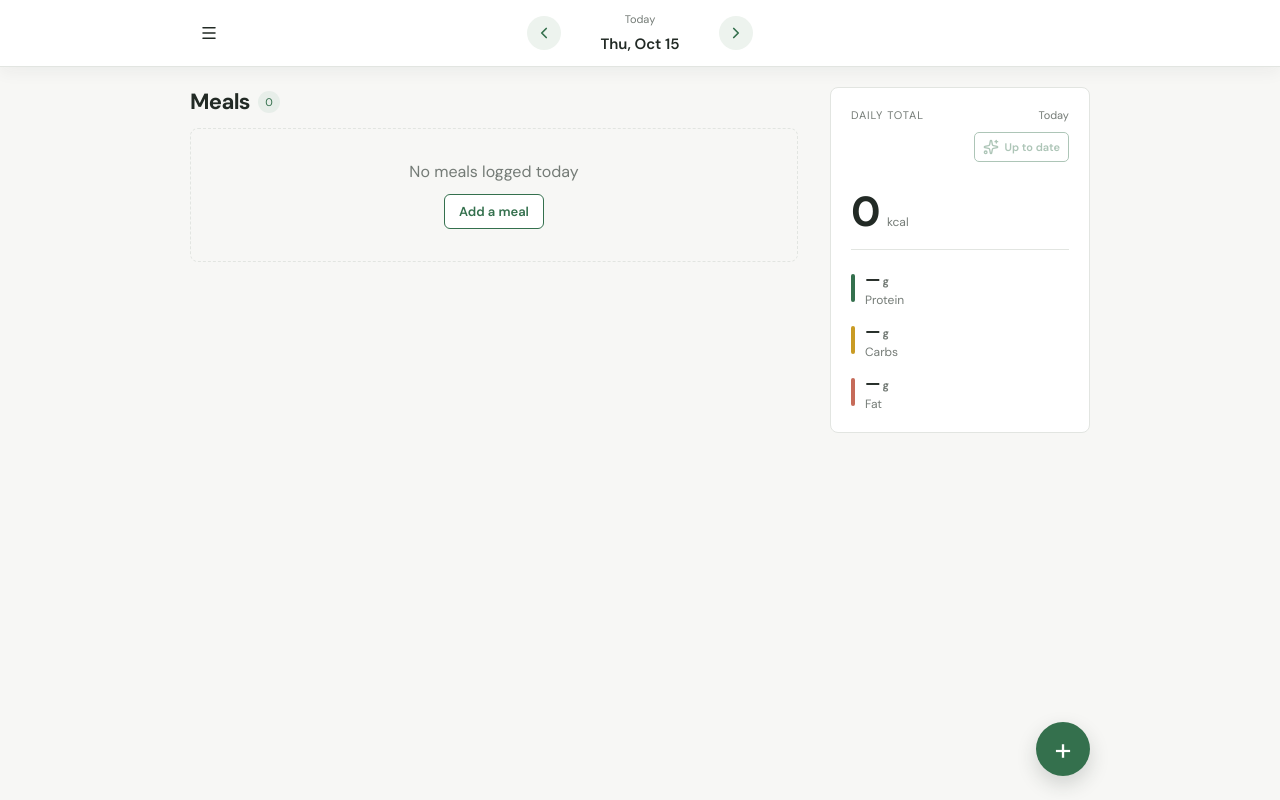
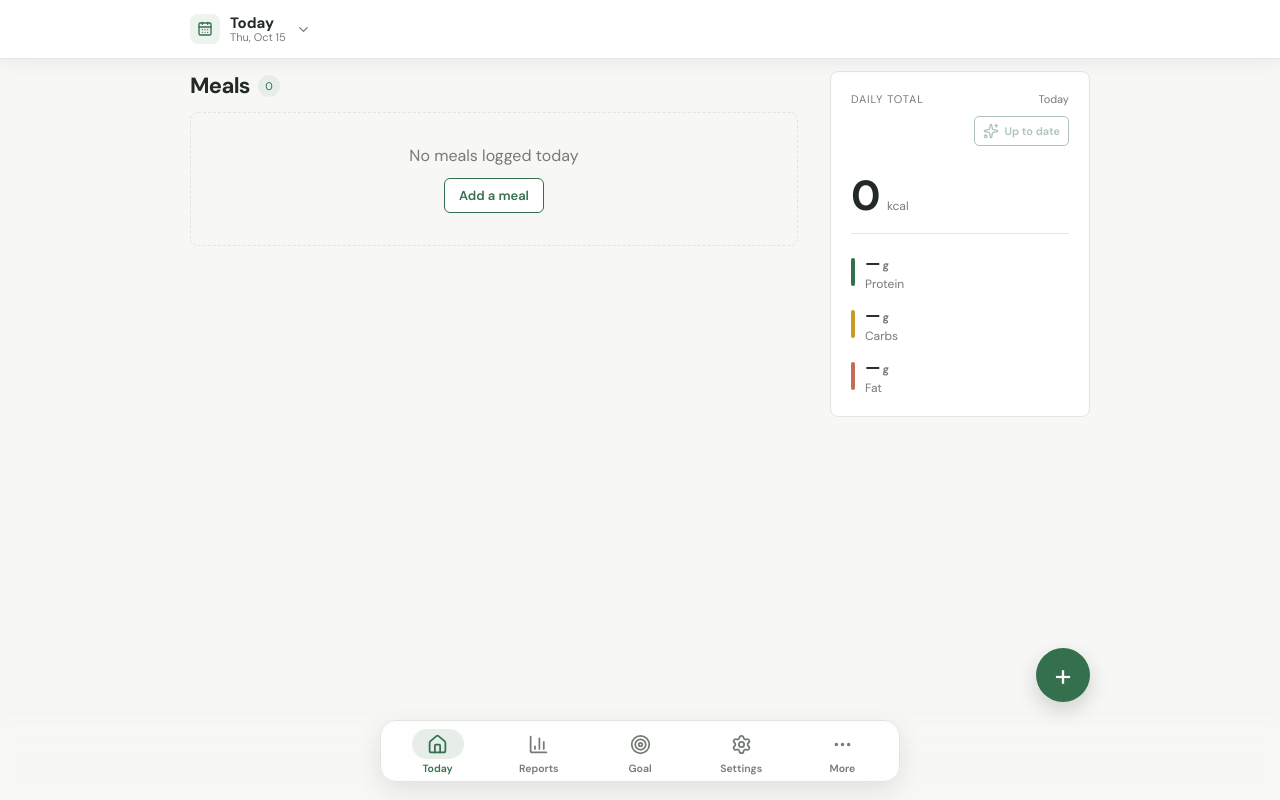
Before and after one commit to ButuzaCalin/daily-fuel, a React (Vite) app: page / in a window 1280 px wide. Built offline with nearby package versions, Linux system fonts and the light colour scheme.

Commit message:
Use as default

```diff
--- a/src/App.jsx
+++ b/src/App.jsx
@@ -404,9 +404,10 @@ export function App() {
 
   function logout() { setMenuOpen(false); }
 
-  useLayoutEffect(() => { document.documentElement.dataset.nav = settings.navigation === 'dock' ? 'dock' : 'classic'; }, [settings.navigation]);
+  useLayoutEffect(() => { document.documentElement.dataset.nav = settings.navigation === 'legacy' ? 'legacy' : 'dock'; }, [settings.navigation]);
 
-  const dockNav = settings.navigation === 'dock';
+  // The dock is the default; anything but an explicit 'legacy' choice (including the old 'classic' value) gets it.
+  const dockNav = settings.navigation !== 'legacy';
   const dock = dockNav && route !== 'not-found' ? <Dock route={route} goal={goal} order={settings.dockOrder} onNavigate={navigate} /> : null;
   return <>{renderPage()}{dock}</>;
 
--- a/src/features/ai/settings.js
+++ b/src/features/ai/settings.js
@@ -1,4 +1,4 @@
-export const defaultSettings = { aiMode: 'manual', proxyUrl: '', proxyUsername: '', proxyKey: '', provider: 'google', googleKey: '', googleModel: 'gemini-3.5-flash-lite', openaiKey: '', openaiModel: 'gpt-4o-mini', mealOrder: 'asc', navigation: 'classic' };
+export const defaultSettings = { aiMode: 'manual', proxyUrl: '', proxyUsername: '', proxyKey: '', provider: 'google', googleKey: '', googleModel: 'gemini-3.5-flash-lite', openaiKey: '', openaiModel: 'gpt-4o-mini', mealOrder: 'asc', navigation: 'dock' };
 
 export const aiModeLabels = { proxy: 'Setup code', manual: 'Own API key' };
 
--- a/src/features/settings/GeneralPanel.jsx
+++ b/src/features/settings/GeneralPanel.jsx
@@ -18,12 +18,12 @@ export function GeneralPanel({ goal, setGoal, settings, setSettings, notify }) {
       notify(error.message || 'The update failed.', 'error');
     }
   }
-  const navigation = settings?.navigation === 'dock' ? 'dock' : 'classic';
+  const navigation = settings?.navigation === 'legacy' ? 'legacy' : 'dock';
   return <>
     <section className="settings-form settings-navigation">
       <div className="goal-section-heading"><h2>Navigation</h2><p>{navigation === 'dock' ? 'Pages sit in a bar at the bottom of the screen, within reach of your thumb.' : 'Pages open from the menu button in the top left corner.'}</p></div>
       <div className="objective-toggle" role="radiogroup" aria-label="Navigation">
-        {[['classic', 'Classic menu'], ['dock', 'Bottom dock']].map(([value, label]) => <button className={navigation === value ? 'active' : ''} type="button" role="radio" aria-checked={navigation === value} onClick={() => setSettings((current) => ({ ...current, navigation: value }))} key={value}>{label}</button>)}
+        {[['dock', 'Bottom dock'], ['legacy', 'Legacy']].map(([value, label]) => <button className={navigation === value ? 'active' : ''} type="button" role="radio" aria-checked={navigation === value} onClick={() => setSettings((current) => ({ ...current, navigation: value }))} key={value}>{label}</button>)}
       </div>
       {navigation === 'dock' && <DockOrder goal={goal} order={settings.dockOrder} onChange={(dockOrder) => setSettings((current) => ({ ...current, dockOrder }))} />}
     </section>
```
